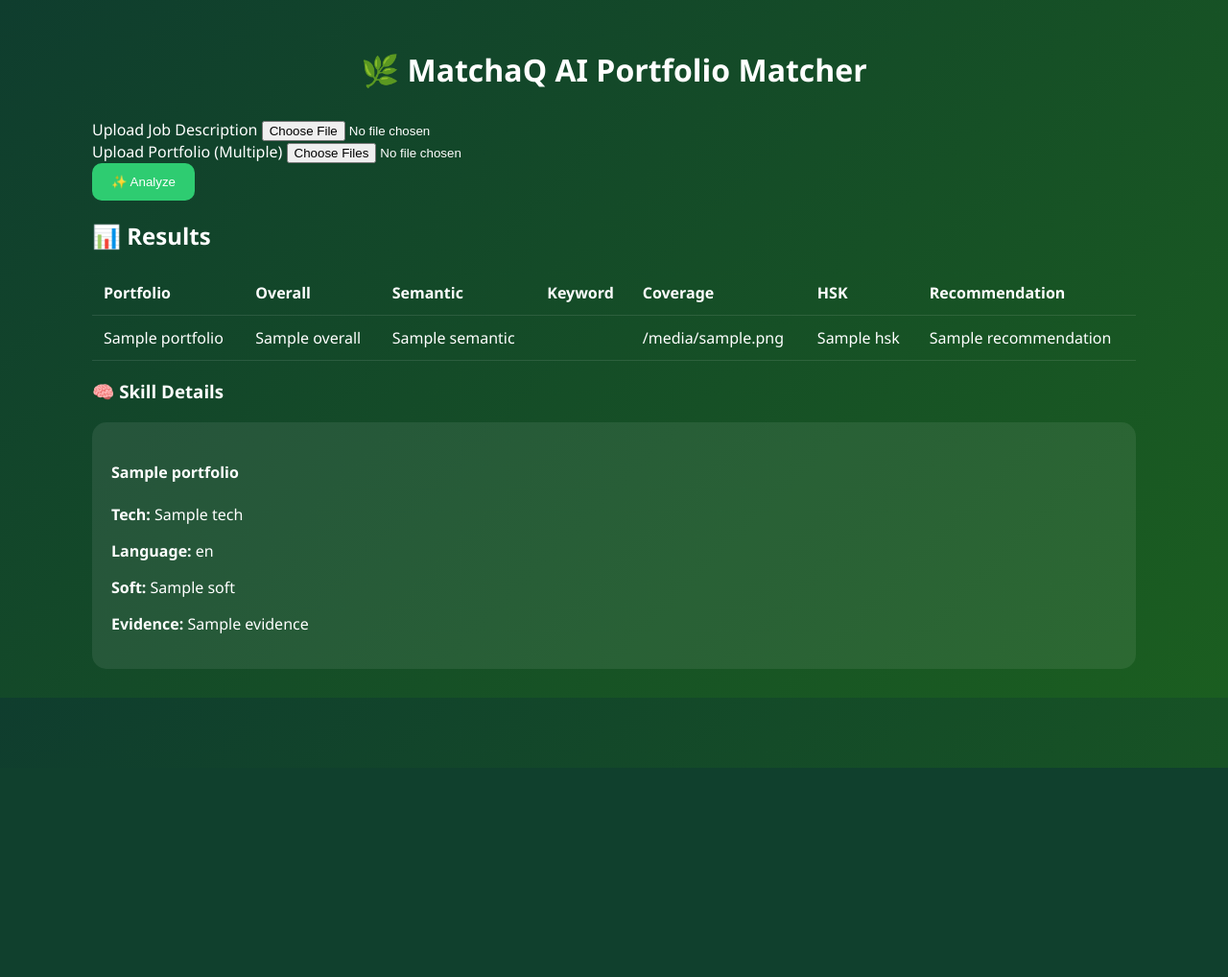
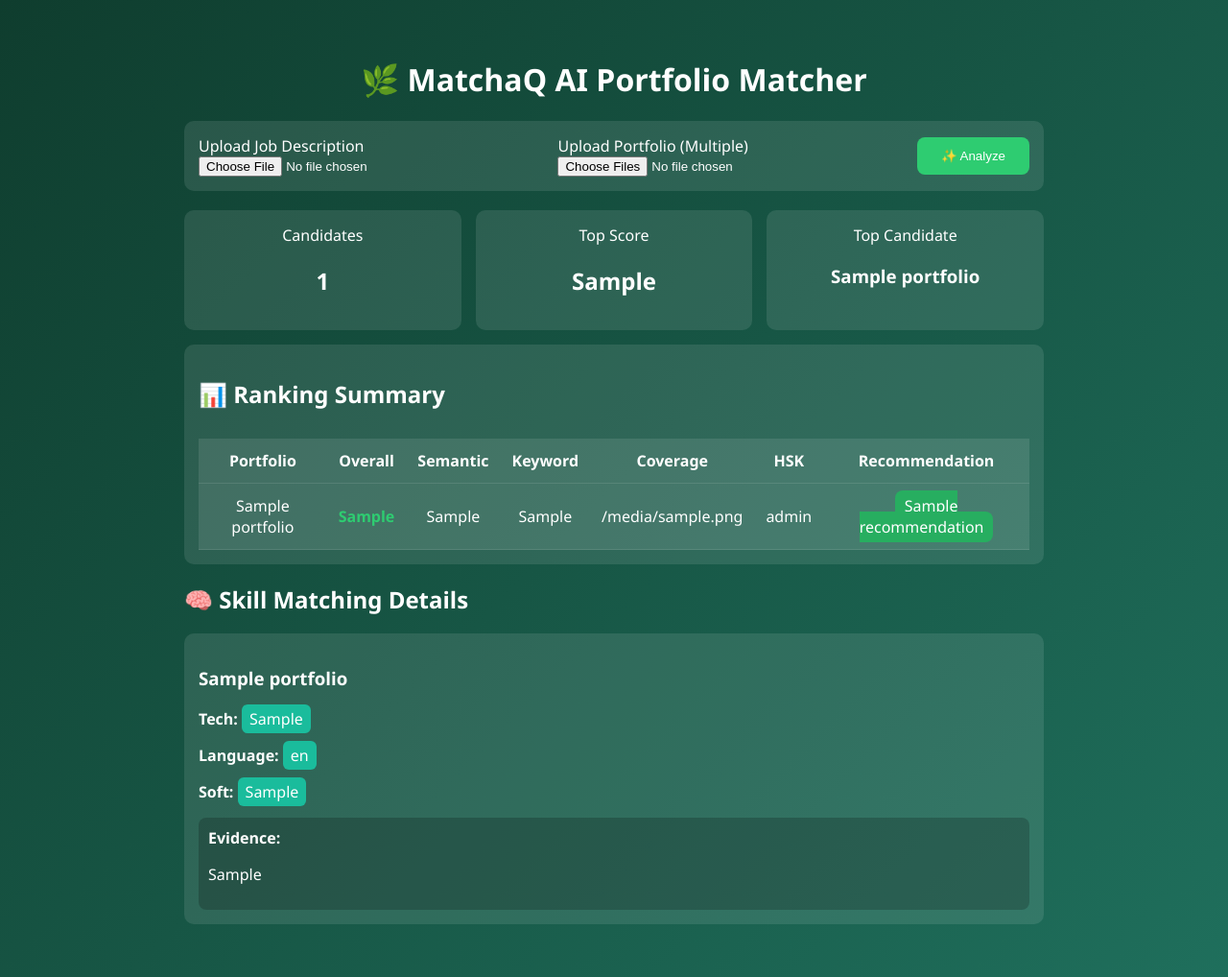
Before and after one commit to Khwanjira15/MatchaQ, a FastAPI app: template templates/index.html in a window 1280 px wide. Shown: the whole page at 96% size. Before the commit the page ends 800 px from the top, so only its background shows below. Run offline with FastAPI, Linux system fonts and the light colour scheme; the template is opened without the code that fills it: most values are stand-ins (such as "Sample title", 1, 10 or a date in 2020).

Commit message:
Restore old MatchaQ UI layout

```diff
--- a/main.py
+++ b/main.py
@@ -62,18 +62,16 @@
     for row in df.fillna("-").to_dict(orient="records"):
         data.append({
             "Portfolio": row.get("Portfolio", "-"),
-            "overall": row.get("Overall Score (%)", "-"),
-            "semantic": row.get("Semantic Similarity (%)", "-"),
-            "keyword": row.get("Keyword Match (%)", "-"),
-            "coverage": row.get("Skill Coverage (%)", "-"),
-            "hsk": row.get("HSK Level", "-"),
-            "recommendation": row.get("Recommendation", "-"),
-
-            # ✅ skill
-            "tech": row.get("Matched JD Technical Skills", "").split(", ") if row.get("Matched JD Technical Skills") not in ["-", None] else [],
-            "language": row.get("Matched JD Language Skills", "").split(", ") if row.get("Matched JD Language Skills") not in ["-", None] else [],
-            "soft": row.get("Matched JD Soft Skills", "").split(", ") if row.get("Matched JD Soft Skills") not in ["-", None] else [],
-            "evidence": row.get("Soft Skill Evidence Sentences", "-"),
+            "Overall Score (%)": row.get("Overall Score (%)", "-"),
+            "Semantic Similarity (%)": row.get("Semantic Similarity (%)", "-"),
+            "Keyword Match (%)": row.get("Keyword Match (%)", "-"),
+            "Skill Coverage (%)": row.get("Skill Coverage (%)", "-"),
+            "HSK Level": row.get("HSK Level", "-"),
+            "Recommendation": row.get("Recommendation", "-"),
+            "Matched JD Technical Skills": row.get("Matched JD Technical Skills", "-"),
+            "Matched JD Language Skills": row.get("Matched JD Language Skills", "-"),
+            "Matched JD Soft Skills": row.get("Matched JD Soft Skills", "-"),
+            "Soft Skill Evidence Sentences": row.get("Soft Skill Evidence Sentences", "-"),
         })
 
     return templates.TemplateResponse(
--- a/static/style.css
+++ b/static/style.css
@@ -1,31 +1,20 @@
 body {
-    font-family: 'Segoe UI';
-    background: linear-gradient(135deg, #0f3d2e, #1b5e20);
+    margin: 0;
+    font-family: 'Segoe UI', sans-serif;
+    background: linear-gradient(135deg, #0f3d2e, #1f6f5c);
     color: white;
-    margin: 0;
 }
 
 .container {
-    width: 85%;
+    width: 70%;
     margin: auto;
-    padding: 30px;
+    padding: 40px;
 }
 
-/* TITLE */
 h1 {
     text-align: center;
-    margin-bottom: 30px;
 }
 
-/* CARD */
-.card {
-    background: rgba(255,255,255,0.08);
-    padding: 20px;
-    border-radius: 15px;
-    margin-top: 20px;
-}
-
-/* UPLOAD */
 .upload-card {
     display: flex;
     gap: 20px;
@@ -38,16 +27,26 @@
     flex-direction: column;
 }
 
+.card {
+    background: rgba(255,255,255,0.1);
+    padding: 15px;
+    margin: 15px 0;
+    border-radius: 10px;
+}
+
 button {
     background: #2ecc71;
     border: none;
-    padding: 12px 20px;
-    border-radius: 10px;
+    padding: 12px 25px;
     color: white;
+    border-radius: 8px;
     cursor: pointer;
 }
 
-/* KPI */
+button:hover {
+    background: #27ae60;
+}
+
 .kpi-container {
     display: flex;
     gap: 15px;
@@ -62,16 +61,16 @@
     text-align: center;
 }
 
-/* TABLE */
 table {
     width: 100%;
+    margin-top: 30px;
     border-collapse: collapse;
-    margin-top: 10px;
+    background: rgba(255,255,255,0.1);
 }
 
 th, td {
     padding: 12px;
-    text-align: left;
+    text-align: center;
 }
 
 tr {
@@ -83,21 +82,18 @@
     color: #2ecc71;
 }
 
-/* BADGE */
 .badge {
     background: #27ae60;
     padding: 5px 10px;
     border-radius: 8px;
 }
 
-/* TAG */
 .tag {
     background: #1abc9c;
     padding: 4px 8px;
     border-radius: 6px;
 }
 
-/* DETAIL */
 .detail-card {
     margin-top: 15px;
 }
--- a/templates/index.html
+++ b/templates/index.html
@@ -4,28 +4,52 @@
     <title>MatchaQ AI</title>
     <link rel="stylesheet" href="/static/style.css">
 </head>
+
 <body>
 
 <div class="container">
+
     <h1>🌿 MatchaQ AI Portfolio Matcher</h1>
 
-    <form action="/analyze" method="post" enctype="multipart/form-data">
+    <form action="/analyze" method="post" enctype="multipart/form-data" class="card upload-card">
 
-        <div class="upload-box">
+        <div class="form-group">
             <label>Upload Job Description</label>
             <input type="file" name="jd" required>
         </div>
 
-        <div class="upload-box">
+        <div class="form-group">
             <label>Upload Portfolio (Multiple)</label>
             <input type="file" name="portfolios" multiple required>
         </div>
 
         <button type="submit">✨ Analyze</button>
+
     </form>
 
     {% if results %}
-    <h2>📊 Results</h2>
+
+    <div class="kpi-container">
+
+        <div class="kpi">
+            <span>Candidates</span>
+            <h2>{{ results|length }}</h2>
+        </div>
+
+        <div class="kpi">
+            <span>Top Score</span>
+            <h2>{{ results[0]['Overall Score (%)'] }}</h2>
+        </div>
+
+        <div class="kpi">
+            <span>Top Candidate</span>
+            <h3>{{ results[0]['Portfolio'] }}</h3>
+        </div>
+
+    </div>
+
+    <div class="card">
+        <h2>📊 Ranking Summary</h2>
 
         <table>
             <tr>
@@ -40,26 +64,32 @@
 
             {% for r in results %}
             <tr>
-            <td>{{ r.Portfolio }}</td>
-            <td>{{ r.overall }}</td>
-            <td>{{ r.semantic }}</td>
-            <td>{{ r.keyword }}</td>
-            <td>{{ r.coverage }}</td>
-            <td>{{ r.hsk }}</td>
-            <td>{{ r.recommendation }}</td>
+                <td>{{ r['Portfolio'] }}</td>
+                <td class="score">{{ r['Overall Score (%)'] }}</td>
+                <td>{{ r['Semantic Similarity (%)'] }}</td>
+                <td>{{ r['Keyword Match (%)'] }}</td>
+                <td>{{ r['Skill Coverage (%)'] }}</td>
+                <td>{{ r['HSK Level'] }}</td>
+                <td><span class="badge">{{ r['Recommendation'] }}</span></td>
             </tr>
             {% endfor %}
         </table>
+    </div>
 
-    <h3>🧠 Skill Details</h3>
+    <h2>🧠 Skill Matching Details</h2>
 
     {% for r in results %}
-    <div class="card">
-        <h4>{{ r.Portfolio }}</h4>
-        <p><b>Tech:</b> {{ r.tech | join(', ') }}</p>
-        <p><b>Language:</b> {{ r.language | join(', ') }}</p>
-        <p><b>Soft:</b> {{ r.soft | join(', ') }}</p>
-        <p><b>Evidence:</b> {{ r.evidence }}</p>
+    <div class="card detail-card">
+        <h3>{{ r['Portfolio'] }}</h3>
+
+        <p><b>Tech:</b> <span class="tag">{{ r['Matched JD Technical Skills'] }}</span></p>
+        <p><b>Language:</b> <span class="tag">{{ r['Matched JD Language Skills'] }}</span></p>
+        <p><b>Soft:</b> <span class="tag">{{ r['Matched JD Soft Skills'] }}</span></p>
+
+        <div class="evidence">
+            <b>Evidence:</b>
+            <p>{{ r['Soft Skill Evidence Sentences'] }}</p>
+        </div>
     </div>
     {% endfor %}
 
```
Lines whose indentation alone changed are shown as unchanged.
